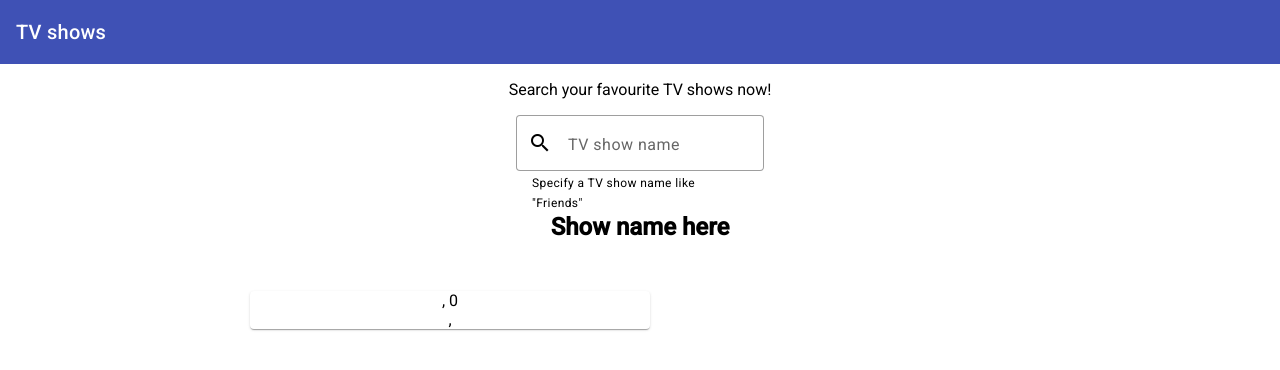
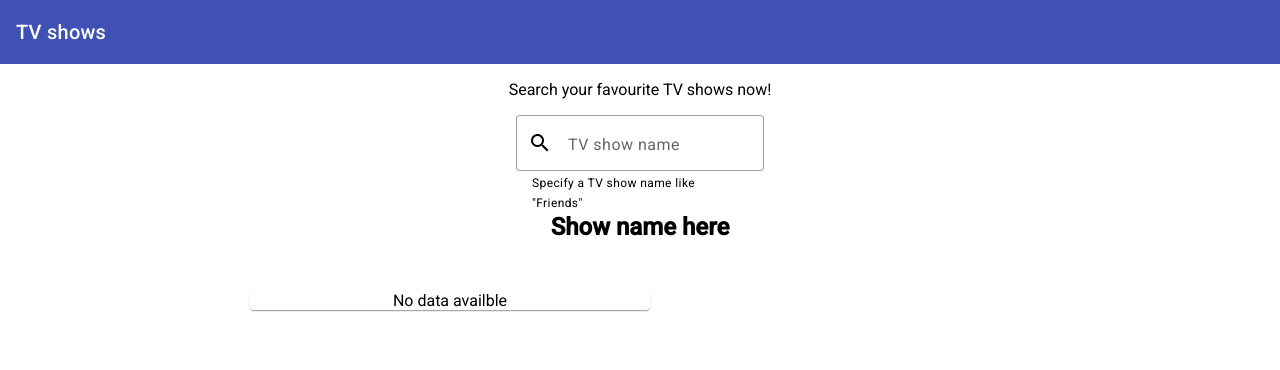
Before and after one commit to jennanoh/team2-assignment-1, an Angular app: page / in a window 1280 px wide. Shown: the top 370 px of the page. Built offline with nearby package versions, Linux system fonts and the light colour scheme.

Commit message:
If statement for show search component html

```diff
--- a/src/app/show-search/show-search.component.html
+++ b/src/app/show-search/show-search.component.html
@@ -1,9 +1,12 @@
-<div>
+<div *ngIf="current.summary === ''">
+  No data availble
+</div>
+<div *ngIf="current.summary !== ''">
   <div>
     <span>{{current.name}}, {{current.rating}}</span>
   </div>
   <div>
-    <span>{{current.network}},{{current.genre}}</span>
+    <span>{{current.genre}}</span>
   <br />
     <span>{{current.date}}</span>
   </div>
```
